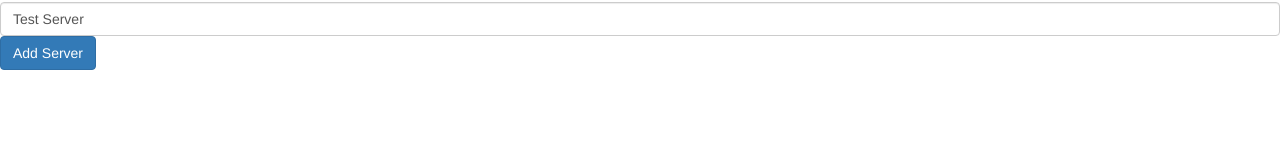
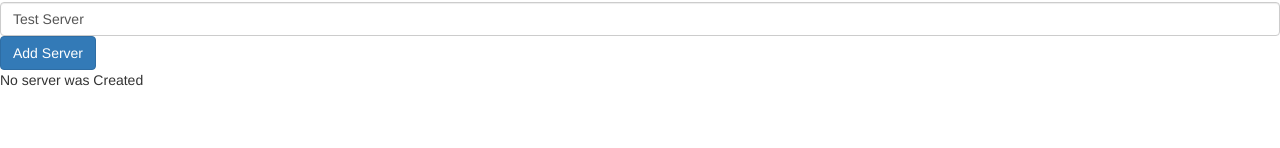
Before and after one commit to sandeep0077/Lerning-Angular-with-Git, an Angular app: page / in a window 1280 px wide. Shown: the part 152-300 px from the top of the page. Built offline with nearby package versions, Linux system fonts and the light colour scheme.

Commit message:
ngIf-Else

```diff
--- a/src/app/servers/servers.component.html
+++ b/src/app/servers/servers.component.html
@@ -3,5 +3,9 @@
 <button class="btn btn-primary" (click)="onCreateServer()" [disabled]="!allowNewServer">Add Server</button>
 
 <!-- <p>{{serverCreationStatus}}</p> -->
-<p *ngIf="serverCreated"> Server was Created , Server name is {{ serverName }}</p>
+<p *ngIf="serverCreated; else noServer"> Server was Created , Server name is {{ serverName }}</p>
+<ng-template #noServer>
+    <p>  No server was Created</p>
+</ng-template>
+
 <!-- <p>{{serverName}}</p> -->
```
